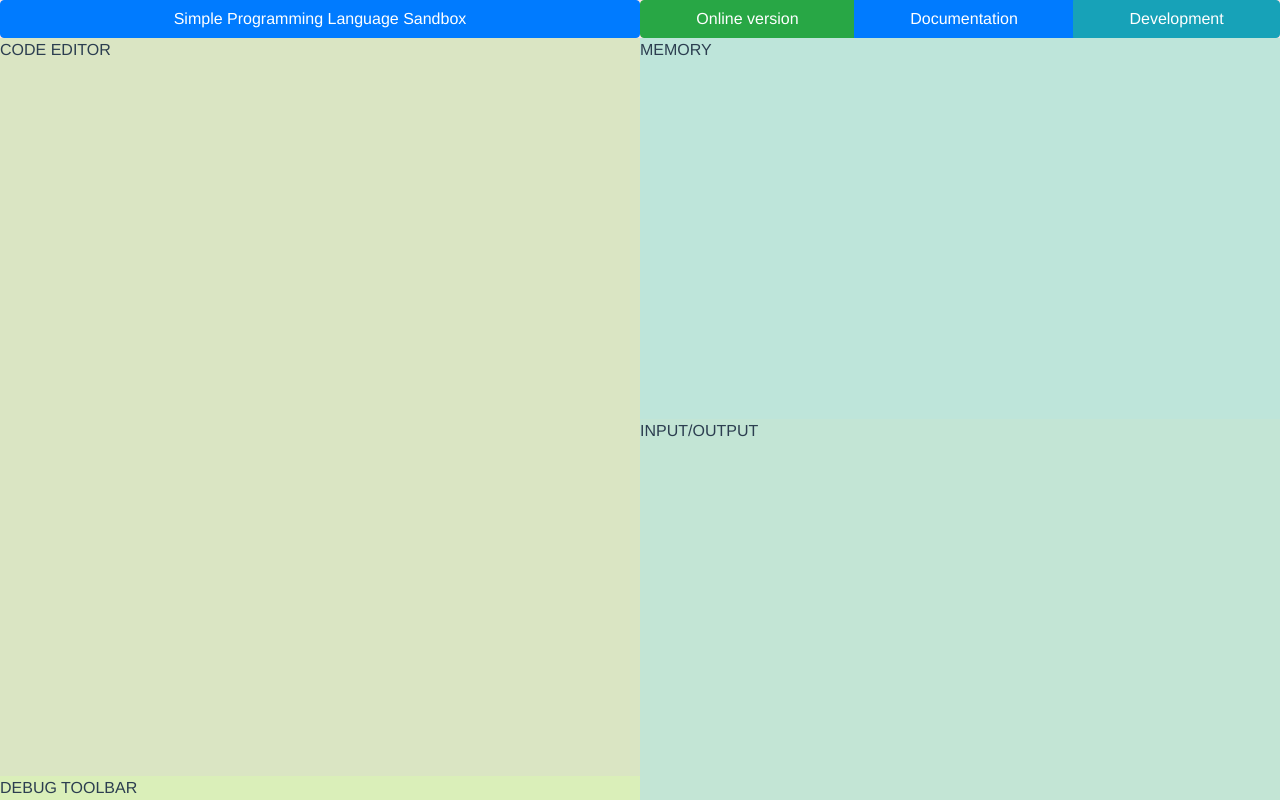
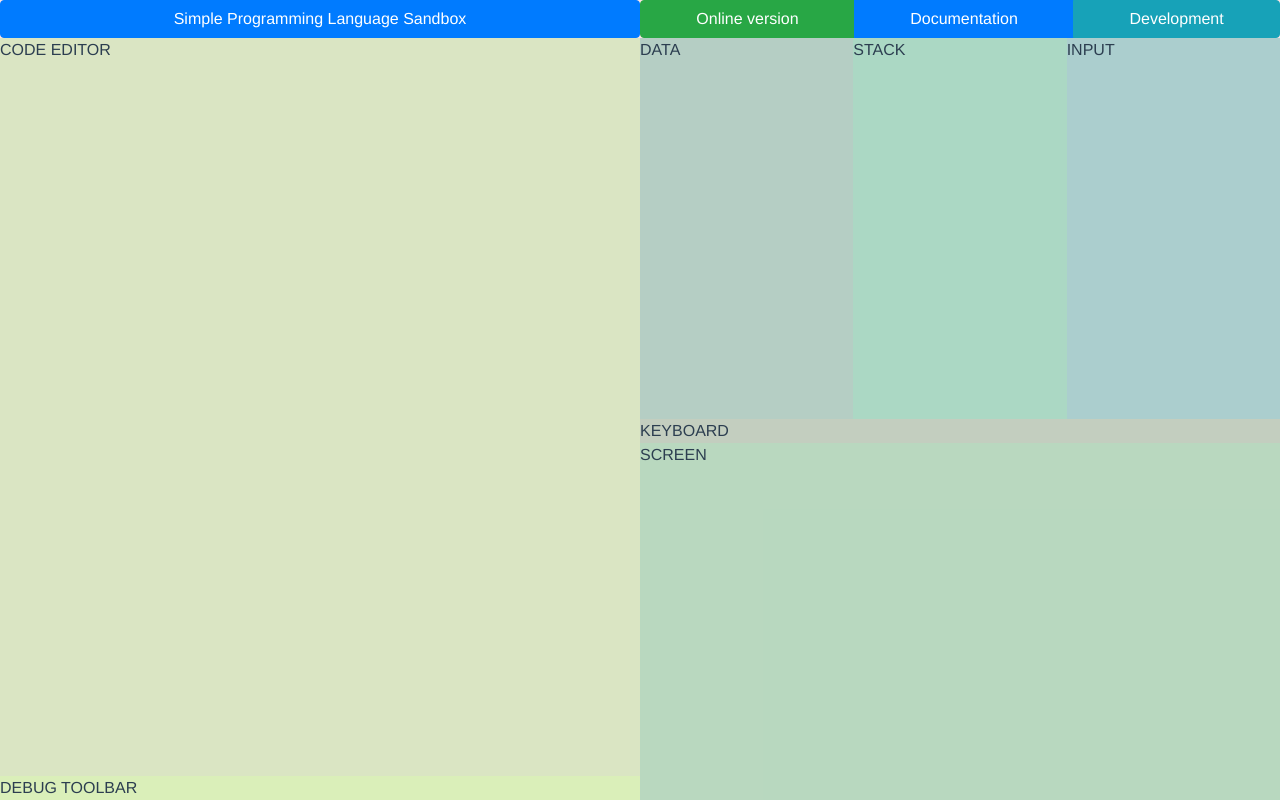
Before and after one commit to jcbuisson/simple-programming-language, a Vue app: page /#/ in a window 1280 px wide. Built offline with nearby package versions, Linux system fonts and the light colour scheme.

Commit message:
Complete skeleton layout

```diff
--- a/src/components/Home.vue
+++ b/src/components/Home.vue
@@ -22,19 +22,22 @@
 
     <div class="main-panel">
        <div class="main-panel-left">
-          <div class="main-panel-left-center">
+          <div class="code-editor-panel">
              CODE EDITOR
           </div>
-          <div class="main-panel-left-footer">
+          <div class="debug-toolbar-panel">
              DEBUG TOOLBAR
           </div>
        </div>
        <div class="main-panel-right">
-          <div class="main-panel-right-top">
-             MEMORY
+          <div class="memory-panel">
+             <div class="data-panel">DATA</div>
+             <div class="stack-panel">STACK</div>
+             <div class="input-panel">INPUT</div>
           </div>
-          <div class="main-panel-right-bottom">
-             INPUT/OUTPUT
+          <div class="input-output-panel">
+             <div class="keyboard-panel">KEYBOARD</div>
+             <div class="screen-panel">SCREEN</div>
           </div>
        </div>
     </div>
@@ -140,12 +143,12 @@
    align-content: stretch;
 }
 
-.main-panel-left-center {
+.code-editor-panel {
    flex: 1;
    background: rgba(100, 0, 100, .1);
 }
 
-.main-panel-left-footer {
+.debug-toolbar-panel {
    background: rgba(100, 100, 0, .1);
 }
 
@@ -161,14 +164,52 @@
    align-content: stretch;
 }
 
-.main-panel-right-top {
+.memory-panel {
    flex: 1;
    background: rgba(50, 0, 100, .1);
+
+   display: flex;
+   flex-direction: row;
+   justify-content: flex-start;
+
+   align-items: stretch;
+   align-content: stretch;
 }
 
-.main-panel-right-bottom {
+.data-panel {
    flex: 1;
-   background: rgba(100, 0, 50, .1);
+   background: rgba(100, 0, 0, .1);
+}
+
+.stack-panel {
+   flex: 1;
+   background: rgba(0, 100, 0, .1);
+}
+
+.input-panel {
+   flex: 1;
+   background: rgba(0, 0, 100, .1);
+}
+
+.input-output-panel {
+   flex: 1;
+   background: rgba(200, 0, 50, .1);
+
+   display: flex;
+   flex-direction: column;
+   justify-content: flex-start;
+
+   align-items: stretch;
+   align-content: stretch;
+}
+
+.keyboard-panel {
+   background: rgba(100, 0, 0, .1);
+}
+
+.screen-panel {
+   flex: 1;
+   background: rgba(0, 100, 0, .1);
 }
 
 </style>
```
